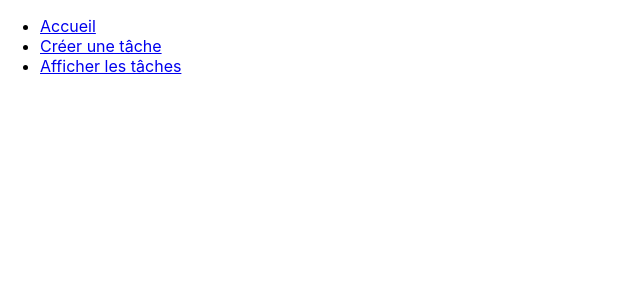
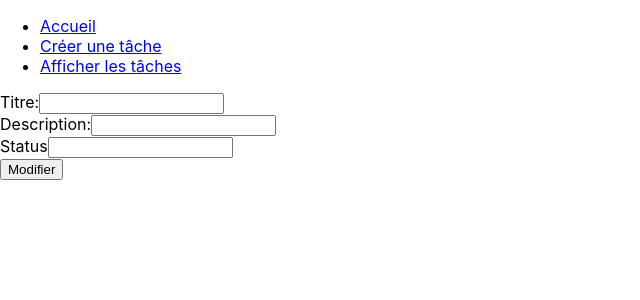
Before and after one commit to thesuprememexican2000/hello-react, a React (Create React App) app: page /create_task in a window 1280 px wide. Shown: the top 300 px of the page, without its empty margins (0-640 px from the left). Built offline with nearby package versions, Linux system fonts and the light colour scheme.

Commit message:
brouillon pour les components

```diff
--- a/src/Route.js
+++ b/src/Route.js
@@ -14,11 +14,13 @@ const RouteComponent = () => (
         </ul>
     </nav>
     <Routes>
-        <Route exact path="/"       element={<Home/>}/>
-        <Route path="/create_task"  element={<CreateTask/>}/>
-        <Route path='/get_task'     element={<GetTask/>}/>
-        <Route path='/delete_task'  element={<DeleteTask/>}/>
-        <Route path='/update_task'  element={<UpdateTask/>}/>
+        <Route exact path="/"               element={<Home/>}/>
+        <Route path="/create_task"          element={<CreateTask/>}/>
+        <Route path='/get_task'             element={<GetTask/>}/>
+        <Route path='/get_task/delete'      element={<Delete/>}/>
+        <Route path='/get_task/delete/:id'  element={<DeleteTask/>}/>
+        <Route path='/get_task/update'      element={<Update/>}/>
+        <Route path='/get_task/update/:id'  element={<UpdateTask/>}/>
     </Routes>
     </>
 )
@@ -32,4 +34,22 @@ function Home() {
     )
 }
 
+function Update(){
+    return(
+        <div>
+            <h1>Attention</h1>
+            <p>Vous devez selectionner une tâche pour la mettre à jour</p>
+        </div>
+    )
+}
+
+function Delete(){
+    return(
+        <div>
+            <h1>Attention</h1>
+            <p>Vous devez selectionner une tâche pour la supprimer</p>
+        </div>
+    )
+}
+
 export default RouteComponent
--- a/src/components/CreateTask.js
+++ b/src/components/CreateTask.js
@@ -1,7 +1,20 @@
 import React from 'react';
 
 function CreateTask() {
-
+    return(
+        <form>
+            <label>Titre:</label>
+            <input/>
+            <br/>
+            <label>Description:</label>
+            <input/>
+            <br/>
+            <label>Status</label>
+            <input/>
+            <br/>
+            <button>Modifier</button>
+        </form>
+    )
 }
 
 export default CreateTask;
--- a/src/components/DeleteTask.js
+++ b/src/components/DeleteTask.js
@@ -1,7 +1,15 @@
 import React from 'react';
+import { useParams } from 'react-router';
 
-function DeleteTask() {
-
+const DeleteTask = () => {
+    const task = useParams()
+    return(
+        <div>
+            <h1>Êtes-vous sûr de supprimer la tâche {task.title}</h1>
+            <button>Oui</button>
+            <button>Non</button>
+        </div>
+    )
 }
 
 export default DeleteTask;
--- a/src/components/GetTask.js
+++ b/src/components/GetTask.js
@@ -1,7 +1,14 @@
 import React from 'react';
 
 function GetTask() {
-
+    return(
+        <div>
+            <h1>Liste des tâches</h1>
+            <ul>
+                <li>Test</li>
+            </ul>
+        </div>
+    )
 }
 
 export default GetTask;
--- a/src/components/UpdateTask.js
+++ b/src/components/UpdateTask.js
@@ -1,7 +1,20 @@
 import React from 'react';
 
 function UpdateTask() {
-
+    return(
+        <form>
+            <label>Titre:</label>
+            <input/>
+            <br/>
+            <label>Description:</label>
+            <input/>
+            <br/>
+            <label>Status</label>
+            <input/>
+            <br/>
+            <button>Modifier</button>
+        </form>
+)
 }
 
 export default UpdateTask;
```
